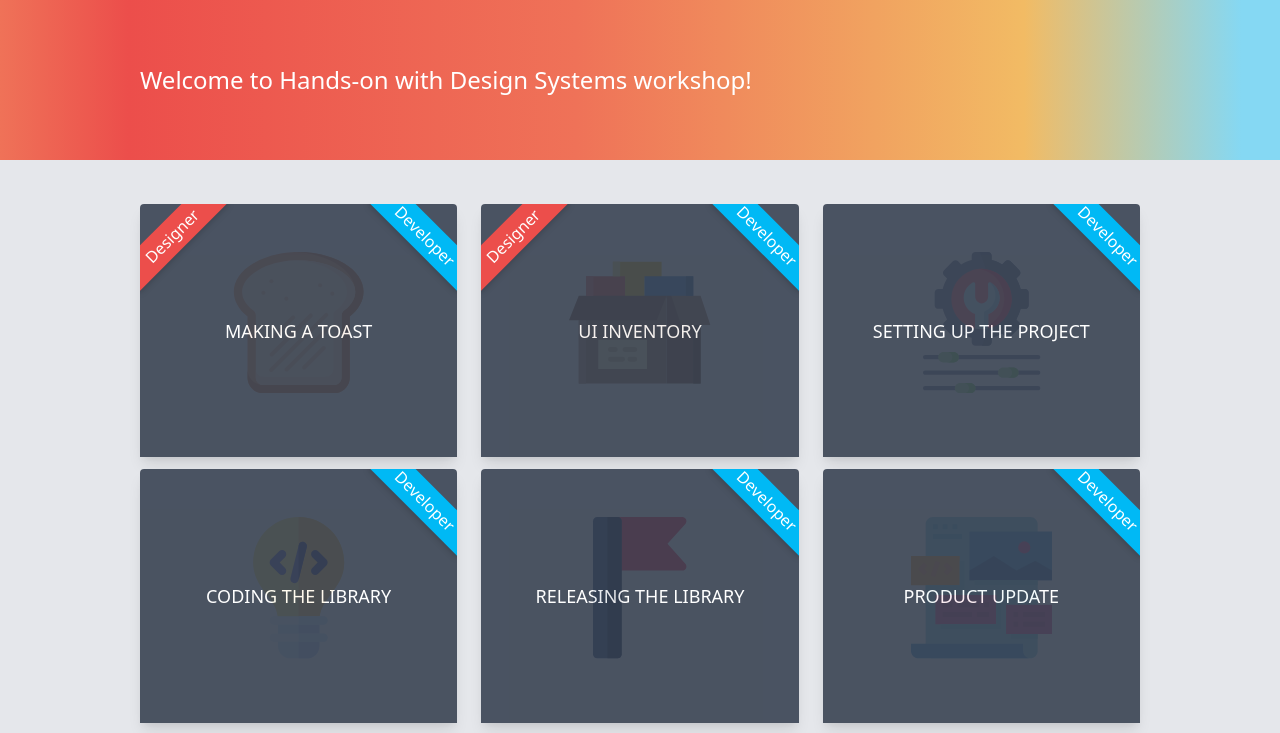
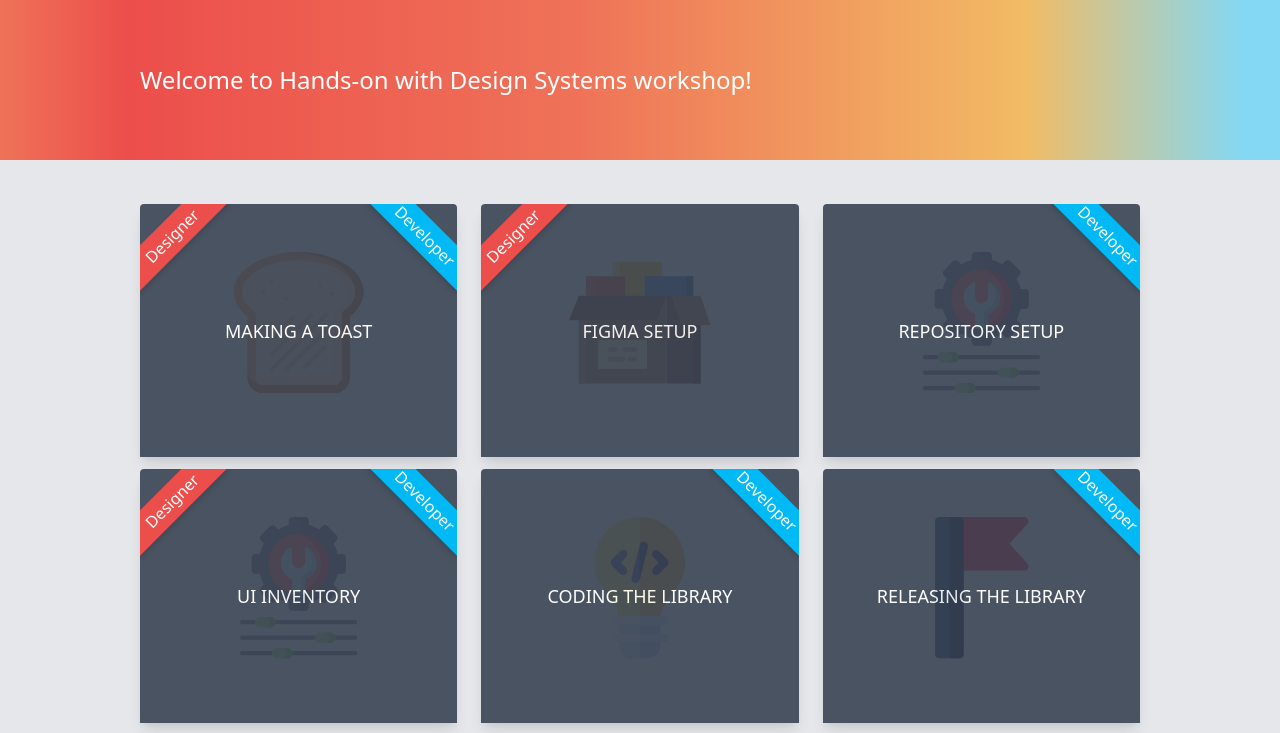
Before and after one commit to varya/hands-on-workshop, a Next.js app: page /handout in a window 1280 px wide. Shown: the top 733 px of the page. Built offline with nearby package versions, Linux system fonts and the light colour scheme; what @tailwindcss/typography would draw is missing.

Commit message:
UI inventory tasks

```diff
--- a/pages/handout/index.js
+++ b/pages/handout/index.js
@@ -26,16 +26,22 @@
     roles: ["designer", "developer"],
   },
   {
-    title: "UI Inventory",
+    title: "Figma setup",
     image: BoxIcon,
-    slug: "./inventory",
-    roles: ["designer", "developer"],
+    slug: "figma-setup",
+    roles: ["designer"],
   },
   {
-    title: "Setting up the project",
+    title: "Repository setup",
     image: SetupIcon,
-    slug: "setup",
+    slug: "repo-setup",
     roles: ["developer"],
+  },
+  {
+    title: "UI inventory",
+    image: SetupIcon,
+    slug: "ui-inventory",
+    roles: ["developer", "designer"],
   },
   {
     title: "Coding the library",
--- /dev/null
+++ b/pages/handout/ui-inventory.mdx
@@ -0,0 +1,43 @@
+import Layout from "../../templates/layout"
+
+export default Layout
+export const meta = { title: "UI Inventory" }
+
+
+
+
+## What UI elements you need?
+
+As a team, you have to define the scope of your future design system.
+At the moment, you have a product with an interface that you would
+keep as it is but "componentize".
+
+You have some components in Figma, you have some components in code.
+But some are missing. When your design system is ready, you should
+have a set of components on the design side, same set on the code side,
+and the product made out of them. But before you start designing and
+coding, you need to understand what exactly each of you is doing. Figure
+it out by analyzing the current status and identifying missing parts.
+
+## Steps to analyze
+
+* List what you have in Figma
+* List what you have in code (Storybook)
+* Are there intersections? Do the names match? "Merge" the lists chosing the right names.
+* What are the components missing at all? What should be names for them?
+* Prioritise the work, what you do first, what can wait?
+* Assign the tasks
+
+You can use a Miro board for your team work:
+
+template board: https://miro.com/app/board/o9J_lIlkz28=/
+
+* [UI Inventory Board #1]()
+* [UI Inventory Board #2]()
+* [UI Inventory Board #3]()
+* [UI Inventory Board #4]()
+* [UI Inventory Board #5]()
+
+## Show what you have
+
+Let's review what have gotten!
```
Also changed, not shown: pages/handout/figma-setup.mdx (renamed from pages/handout/inventory.mdx), pages/handout/repo-setup.mdx (renamed from pages/handout/setup.mdx).
